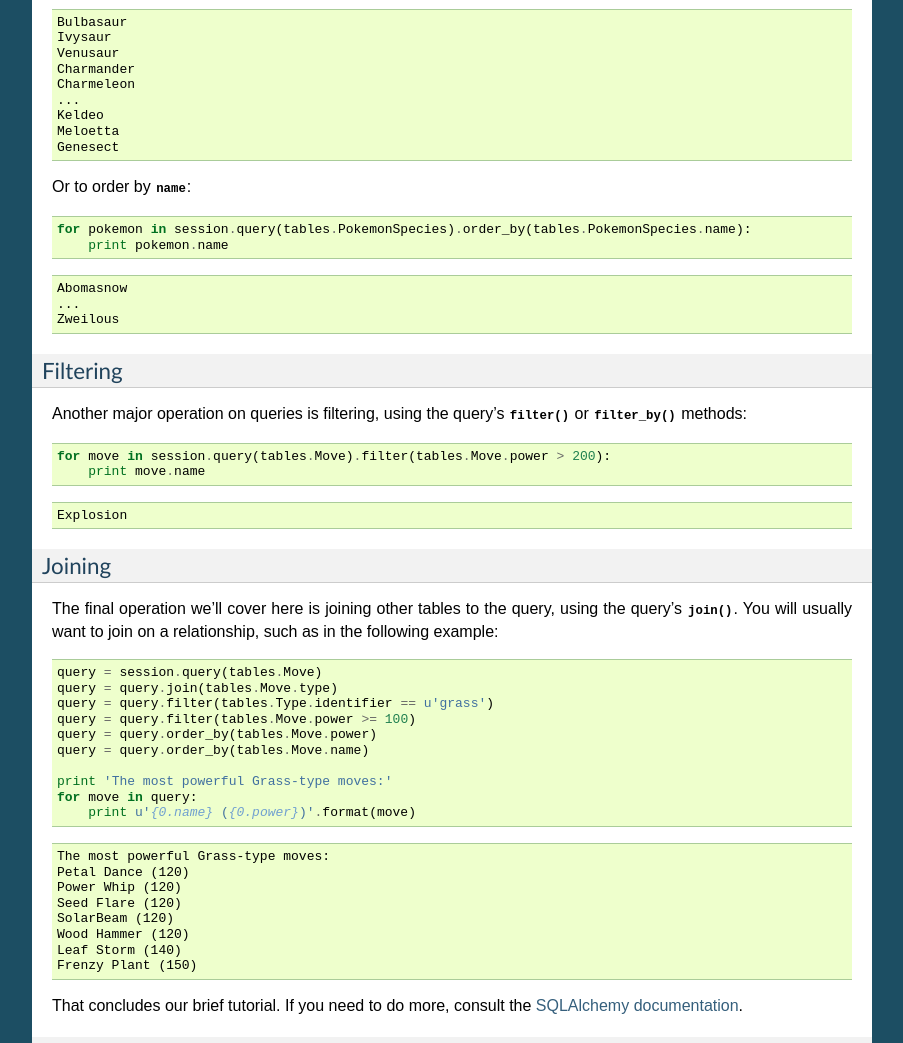
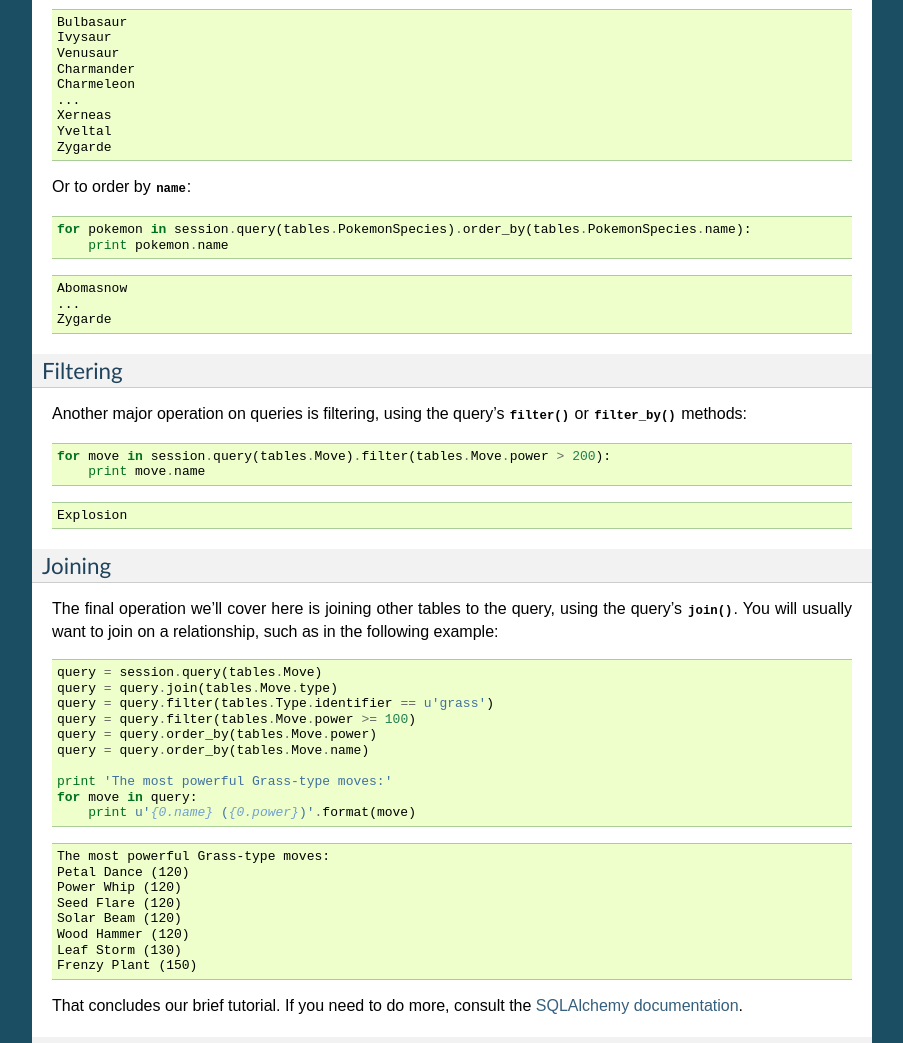
Before and after one commit to veekun/pokedex, a Sphinx documentation site: the page built from doc/usage.rst, in a window 1280 px wide and 1400 px high, scrolled down 1344 px. Shown: the part 245-1288 px from the top of the window, without its empty margins (198-1101 px from the left). Built offline with Sphinx 7.4.7, drawn with Linux system fonts in a browser that asks for light colours; formulas are drawn with MathJax 3; pages that are not in the unit, such as notebooks, are missing from menus.

Commit message:
Fix doctest to actually pass with the new Pokémon species/names.

```diff
--- a/doc/usage.rst
+++ b/doc/usage.rst
@@ -108,9 +108,9 @@ For example, you can get a list of all pokémon species, sorted by their
     Charmander
     Charmeleon
     ...
-    Keldeo
-    Meloetta
-    Genesect
+    Xerneas
+    Yveltal
+    Zygarde
 
 Or to order by :attr:`~pokedex.db.tables.PokemonSpecies.name`:
 
@@ -123,7 +123,7 @@ Or to order by :attr:`~pokedex.db.tables.PokemonSpecies.name`:
 
         Abomasnow
         ...
-        Zweilous
+        Zygarde
 
 
 Filtering
@@ -169,9 +169,9 @@ example:
     Petal Dance (120)
     Power Whip (120)
     Seed Flare (120)
-    SolarBeam (120)
+    Solar Beam (120)
     Wood Hammer (120)
-    Leaf Storm (140)
+    Leaf Storm (130)
     Frenzy Plant (150)
 
 That concludes our brief tutorial.
```
